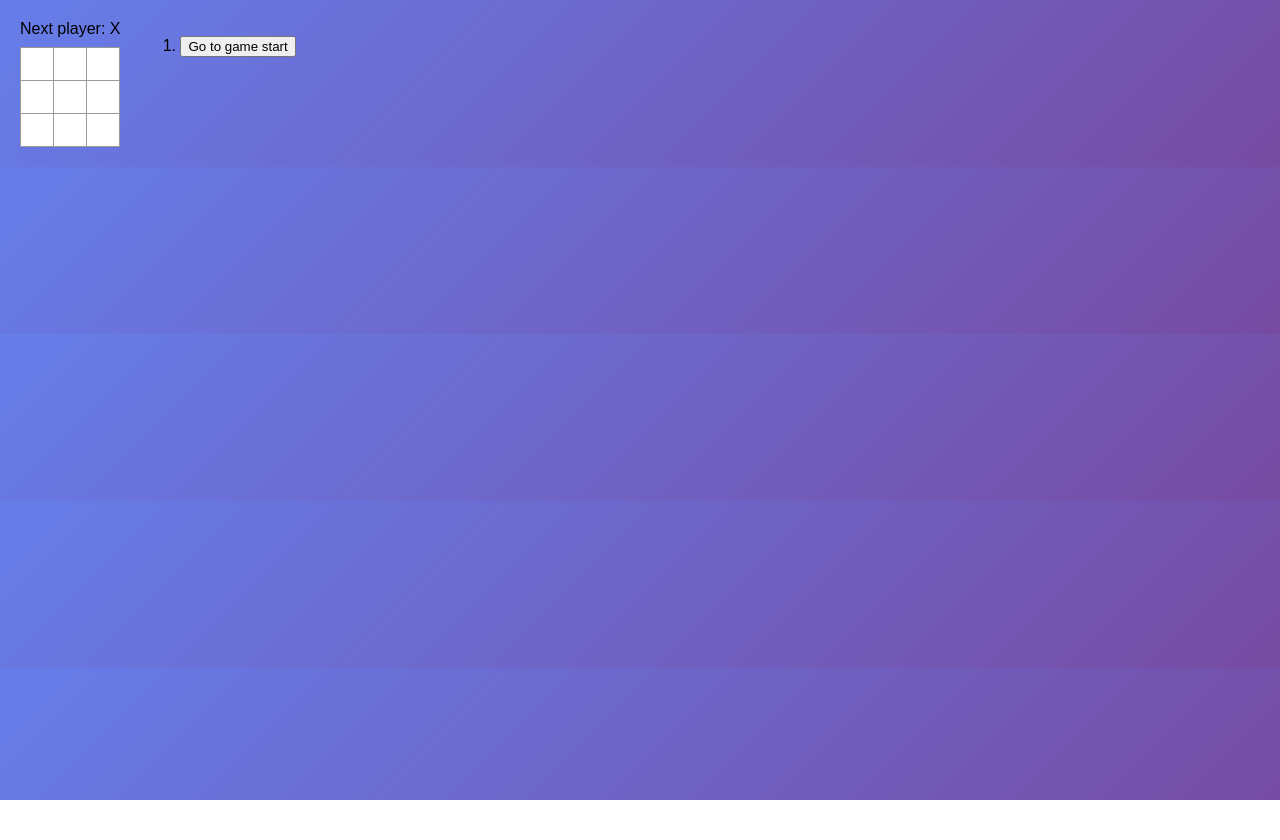
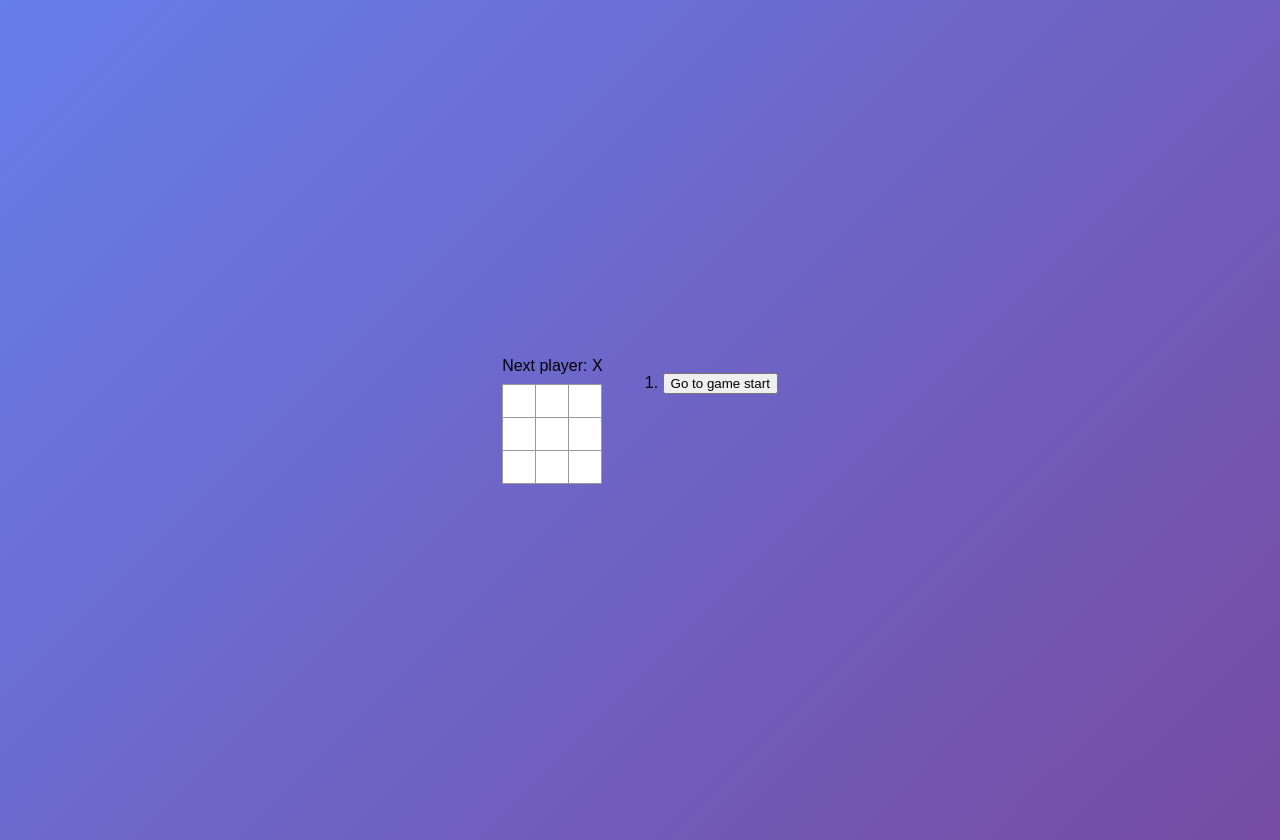
Before and after one commit to angelprogt3985/Totito--extra-, a React (Create React App) app: page / in a window 1280 px wide. Before the commit the page ends 800 px from the top, so only its background shows below. Built offline with nearby package versions, Linux system fonts and the light colour scheme.

Commit message:
Totito centrado en medio de la pantalla, para mejor visualización

```diff
--- a/src/styles.css
+++ b/src/styles.css
@@ -92,3 +92,10 @@ body {
 body {
   background: linear-gradient(135deg, #667eea, #764ba2);
 }
+
+body {
+  min-height: 100vh;
+  display: flex;
+  justify-content: center;
+  align-items: center;
+}
```
